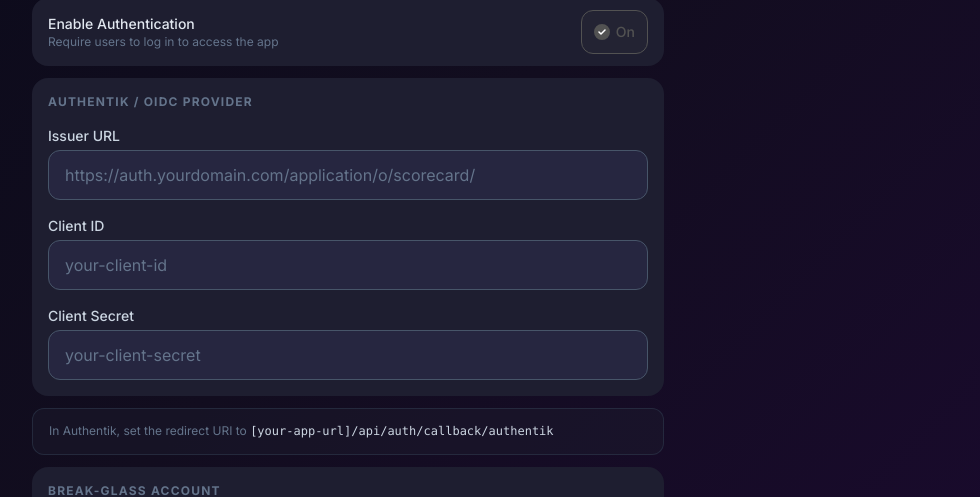
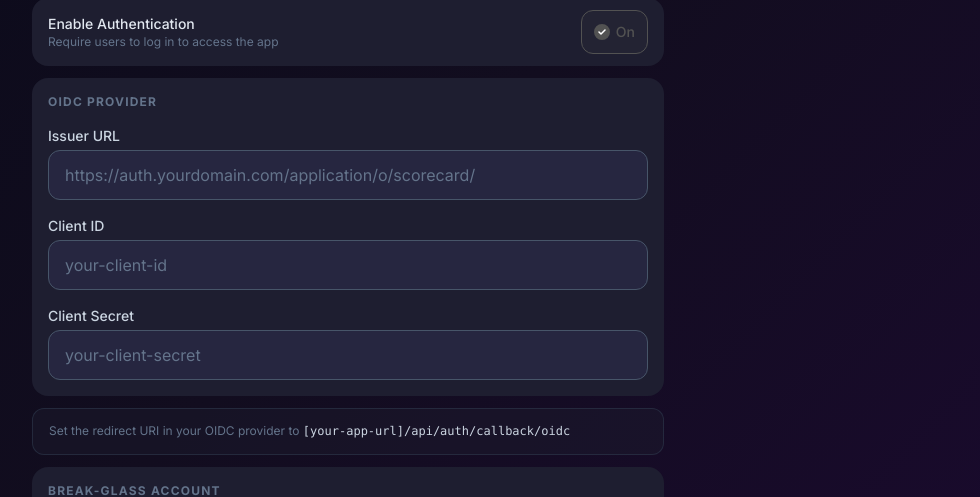
Before and after one commit to jae04cc/scorecard, a Next.js app: page /admin in a window 1280 px wide. Both pictures are taken after a click on the button "Off". Shown: the part 138-635 px from the top of the page, without its empty margins (292-1272 px from the left). Built offline with nearby package versions, Linux system fonts and the light colour scheme; no server answers; the database is empty.

Commit message:
updating to generic oidc language

```diff
--- a/src/app/admin/page.tsx
+++ b/src/app/admin/page.tsx
@@ -209,7 +209,7 @@
               <>
                 <div className="bg-surface-card rounded-2xl px-4 py-4 space-y-4">
                   <div className="text-xs font-bold uppercase tracking-widest text-slate-500">
-                    Authentik / OIDC Provider
+                    OIDC Provider
                   </div>
                   <Input
                     label="Issuer URL"
@@ -236,9 +236,9 @@
                 </div>
                 <div className="bg-surface-card/40 rounded-xl px-4 py-3 border border-slate-700/50">
                   <p className="text-xs text-slate-500 leading-relaxed">
-                    In Authentik, set the redirect URI to{" "}
+                    Set the redirect URI in your OIDC provider to{" "}
                     <span className="text-slate-300 font-mono break-all">
-                      [your-app-url]/api/auth/callback/authentik
+                      [your-app-url]/api/auth/callback/oidc
                     </span>
                   </p>
                 </div>
--- a/src/app/profile/page.tsx
+++ b/src/app/profile/page.tsx
@@ -112,7 +112,7 @@
             </div>
 
             {/* SSO button */}
-            <Button size="lg" onClick={() => signIn("authentik", { callbackUrl: "/" })}>
+            <Button size="lg" onClick={() => signIn("oidc", { callbackUrl: "/" })}>
               <LogIn size={16} />
               Sign In with SSO
             </Button>
--- a/src/auth.ts
+++ b/src/auth.ts
@@ -56,8 +56,8 @@
     settings.oidc_client_secret
   ) {
     providers.push({
-      id: "authentik",
-      name: "Authentik",
+      id: "oidc",
+      name: "SSO",
       type: "oidc",
       issuer: settings.oidc_issuer,
       clientId: settings.oidc_client_id,
```
